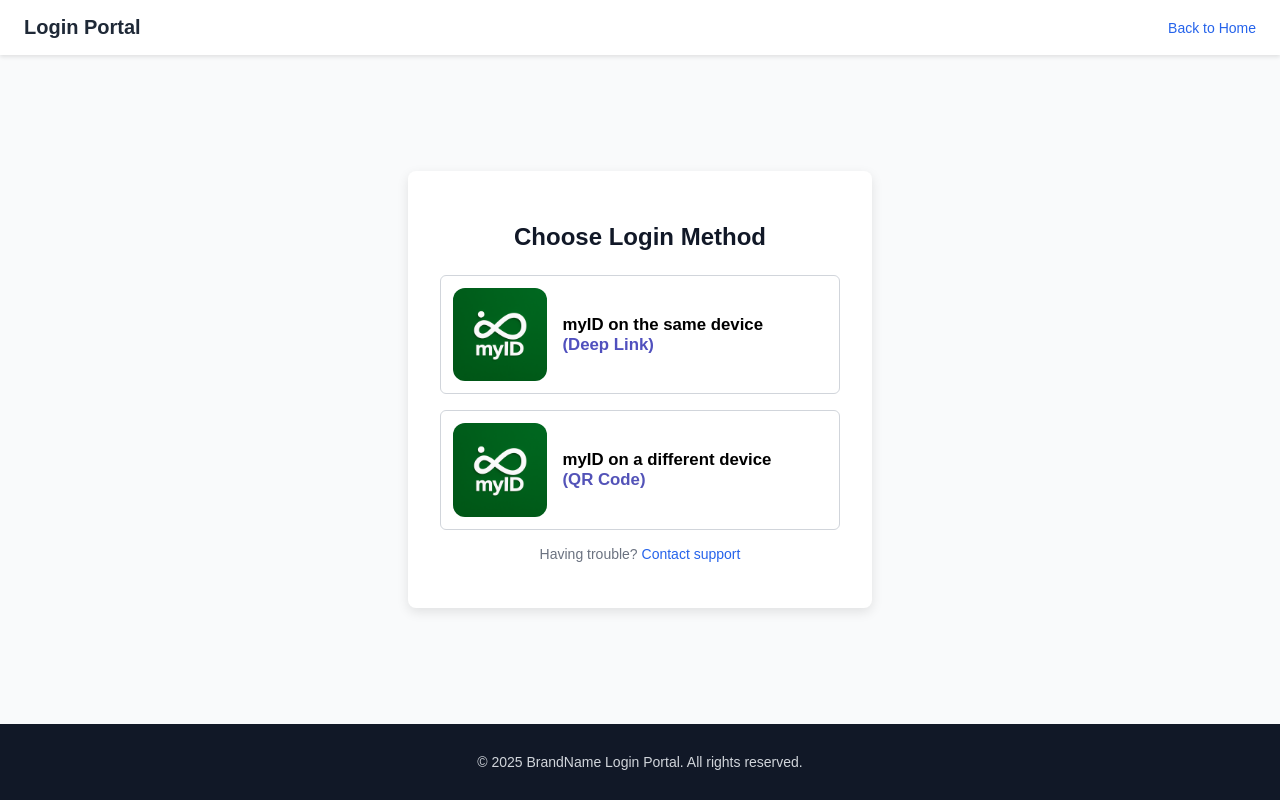
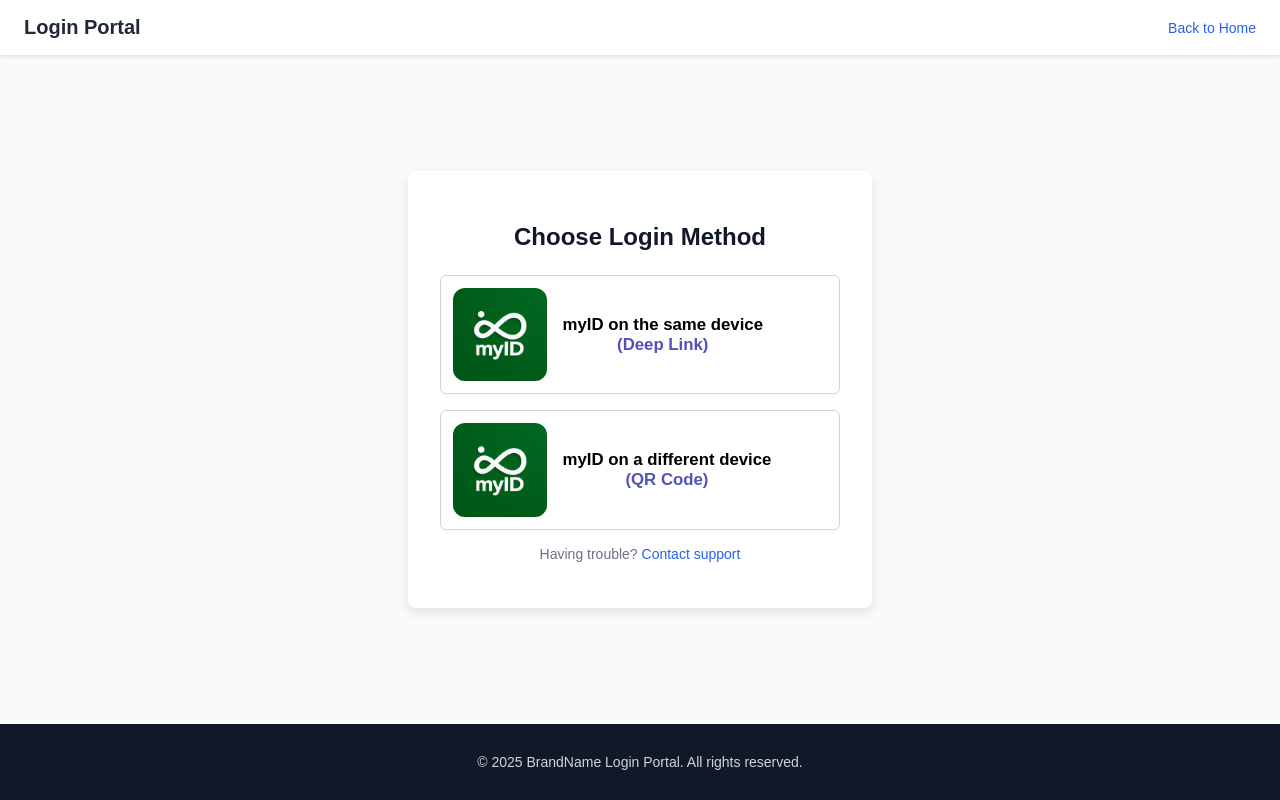
Before and after one commit to Mowu1821/partner-app, a plain HTML site: page login.html in a window 1280 px wide. Drawn offline with Linux system fonts and the light colour scheme.

Commit message:
update login html

```diff
--- a/login.html
+++ b/login.html
@@ -21,13 +21,17 @@
       <div class="button-group">
         <button class="login-btn" onclick="loginWithMyIDOnSameDevice()">
           <img src="assets/myid-logo.png" alt="myID" class="btn-icon-rounded" />
-          <span><strong>myID on the same device <span style="color:rgb(80, 80, 190)"> <br>(Deep
-                Link)</span></strong></span>
+          <div>
+            <span><strong>myID on the same device</strong></span>
+            <span style="color:rgb(80, 80, 190)"> <br>(Deep Link)</span>
+          </div>
         </button>
         <button class="login-btn" onclick="generateQRCodeForAnotherDevice()">
           <img src="assets/myid-logo.png" alt="myID" class="btn-icon-rounded" />
-          <span><strong>myID on a different device <span style="color:rgb(83, 83, 184)"> <br>(QR Code)
-              </span></strong></span>
+          <div>
+            <span><strong>myID on a different device</strong></span>
+            <span style="color:rgb(83, 83, 184)"> <br>(QR Code)</span>
+          </div>
         </button>
       </div>
       <p class="support-link">
```
